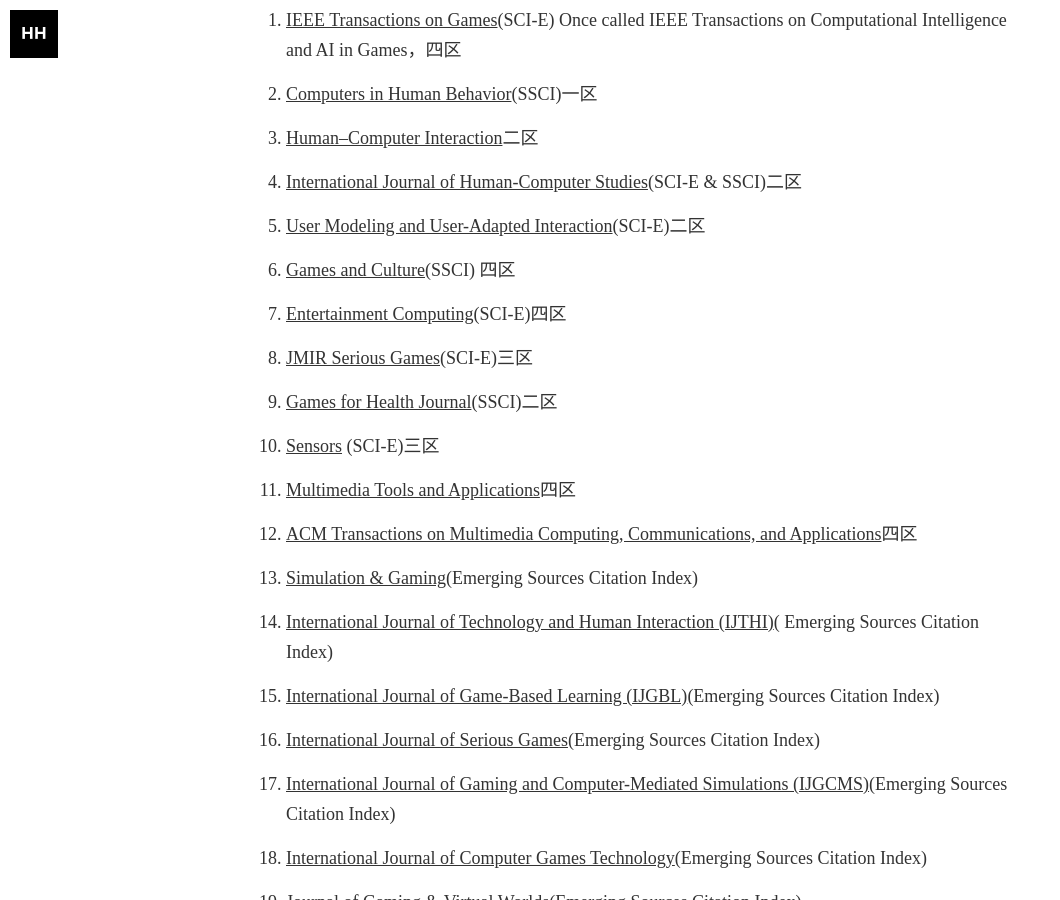
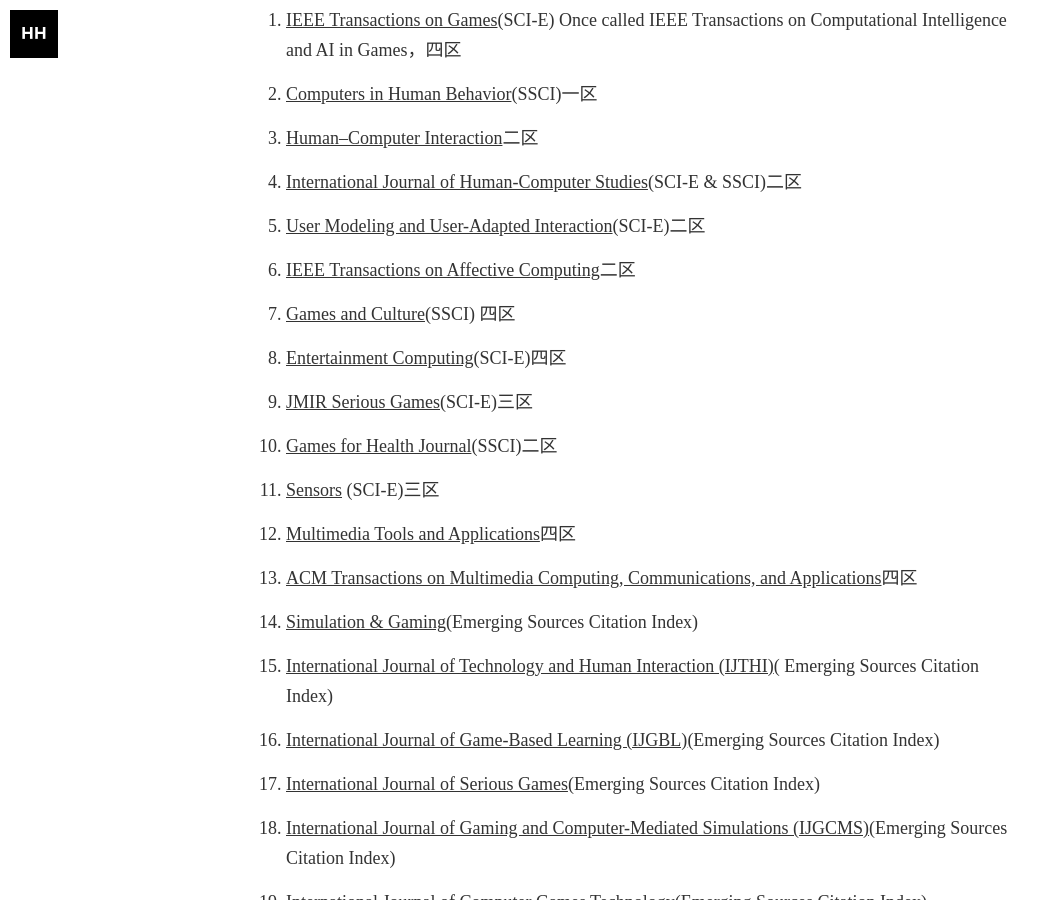
Before and after one commit to hanhonglei/hanhonglei.github.io, a Jekyll site: the page built from Links.md, in a window 1280 px wide and 900 px high, scrolled down 334 px. Shown: the whole window, without its empty margins (0-1060 px from the left). Built offline with Jekyll 4.4.1, drawn with Linux system fonts in a browser that asks for light colours; nearby versions of some CDN libraries; some web fonts are replaced.

Commit message:
Update Links.md

```diff
--- a/Links.md
+++ b/Links.md
@@ -9,21 +9,22 @@ permalink: /links/
 2. [Human–Computer Interaction](https://www.tandfonline.com/journals/hhci20)二区
 3. [International Journal of Human-Computer Studies](https://www.sciencedirect.com/journal/international-journal-of-human-computer-studies)(SCI-E & SSCI)二区
 4. [User Modeling and User-Adapted Interaction](https://beta.springer.com/journal/11257)(SCI-E)二区
-5. [Games and Culture](https://journals.sagepub.com/home/gac)(SSCI) 四区
-6. [Entertainment Computing](https://www.journals.elsevier.com/entertainment-computing)(SCI-E)四区
-7. [JMIR Serious Games](https://games.jmir.org/)(SCI-E)三区
-8. [Games for Health Journal](https://home.liebertpub.com/publications/games-for-health-journal/588/overview)(SSCI)二区
-9. [Sensors](https://www.mdpi.com/journal/sensors) (SCI-E)三区
-10. [Multimedia Tools and Applications](https://www.springer.com/journal/11042)四区
-11. [ACM Transactions on Multimedia Computing, Communications, and Applications](https://dl.acm.org/journal/tomm)四区
-12. [Simulation & Gaming](https://journals.sagepub.com/home/sag)(Emerging Sources Citation Index)
-13. [International Journal of Technology and Human Interaction (IJTHI)](https://www.igi-global.com/journal/international-journal-technology-human-interaction/1084)( Emerging Sources Citation Index)
-14. [International Journal of Game-Based Learning (IJGBL)](https://www.igi-global.com/journal/international-journal-game-based-learning/41019)(Emerging Sources Citation Index)
-15. [International Journal of Serious Games](https://journal.seriousgamessociety.org/index.php/IJSG)(Emerging Sources Citation Index)
-16. [International Journal of Gaming and Computer-Mediated Simulations (IJGCMS)](https://www.igi-global.com/journal/international-journal-gaming-computer-mediated/1125)(Emerging Sources Citation Index)
-17. [International Journal of Computer Games Technology](https://www.hindawi.com/journals/ijcgt/)(Emerging Sources Citation Index)
-18. [Journal of Gaming & Virtual Worlds](https://www.intellectbooks.com/journal-of-gaming-virtual-worlds)(Emerging Sources Citation Index)
-19. [Multimodal Technologies and Interaction](https://www.mdpi.com/journal/mti)
+5. [IEEE Transactions on Affective Computing](https://ieeexplore.ieee.org/xpl/RecentIssue.jsp?reload=true&punumber=5165369)二区
+6. [Games and Culture](https://journals.sagepub.com/home/gac)(SSCI) 四区
+7. [Entertainment Computing](https://www.journals.elsevier.com/entertainment-computing)(SCI-E)四区
+8. [JMIR Serious Games](https://games.jmir.org/)(SCI-E)三区
+9. [Games for Health Journal](https://home.liebertpub.com/publications/games-for-health-journal/588/overview)(SSCI)二区
+10. [Sensors](https://www.mdpi.com/journal/sensors) (SCI-E)三区
+11. [Multimedia Tools and Applications](https://www.springer.com/journal/11042)四区
+12. [ACM Transactions on Multimedia Computing, Communications, and Applications](https://dl.acm.org/journal/tomm)四区
+13. [Simulation & Gaming](https://journals.sagepub.com/home/sag)(Emerging Sources Citation Index)
+14. [International Journal of Technology and Human Interaction (IJTHI)](https://www.igi-global.com/journal/international-journal-technology-human-interaction/1084)( Emerging Sources Citation Index)
+15. [International Journal of Game-Based Learning (IJGBL)](https://www.igi-global.com/journal/international-journal-game-based-learning/41019)(Emerging Sources Citation Index)
+16. [International Journal of Serious Games](https://journal.seriousgamessociety.org/index.php/IJSG)(Emerging Sources Citation Index)
+17. [International Journal of Gaming and Computer-Mediated Simulations (IJGCMS)](https://www.igi-global.com/journal/international-journal-gaming-computer-mediated/1125)(Emerging Sources Citation Index)
+18. [International Journal of Computer Games Technology](https://www.hindawi.com/journals/ijcgt/)(Emerging Sources Citation Index)
+19. [Journal of Gaming & Virtual Worlds](https://www.intellectbooks.com/journal-of-gaming-virtual-worlds)(Emerging Sources Citation Index)
+20. [Multimodal Technologies and Interaction](https://www.mdpi.com/journal/mti)
 
 ## Game & Computer Graphics Academic conferences
 1. [IEEE CONFERENCE ON GAMES](https://ieee-cog.org/2021/) All accepted papers will be published in the conference proceedings and on IEEE Xplore. Principle authors to submit an extended version of their papers to the [IEEE Transactions on Games (ToG)](https://ieeexplore.ieee.org/xpl/RecentIssue.jsp?punumber=7782673).
```
